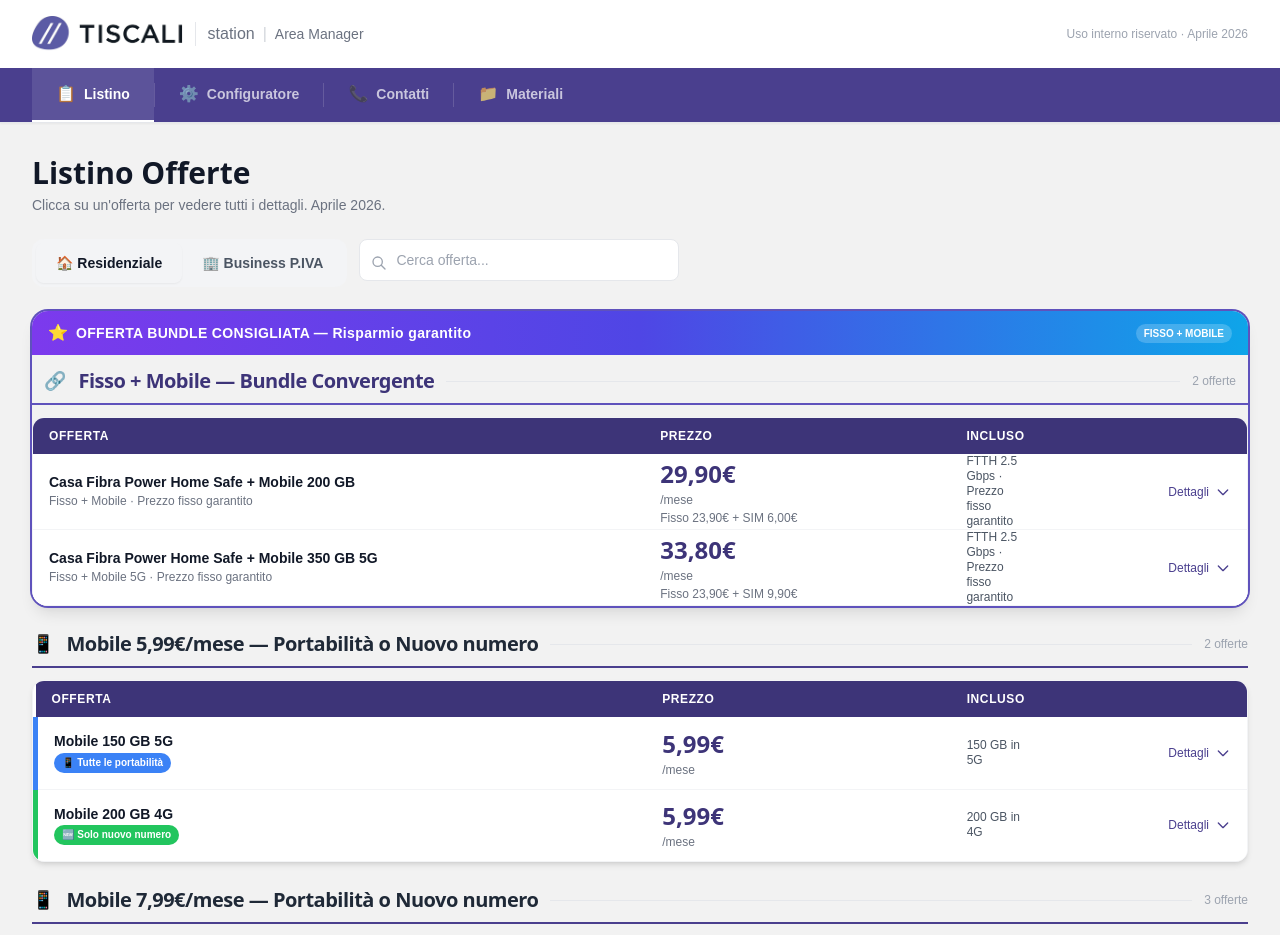
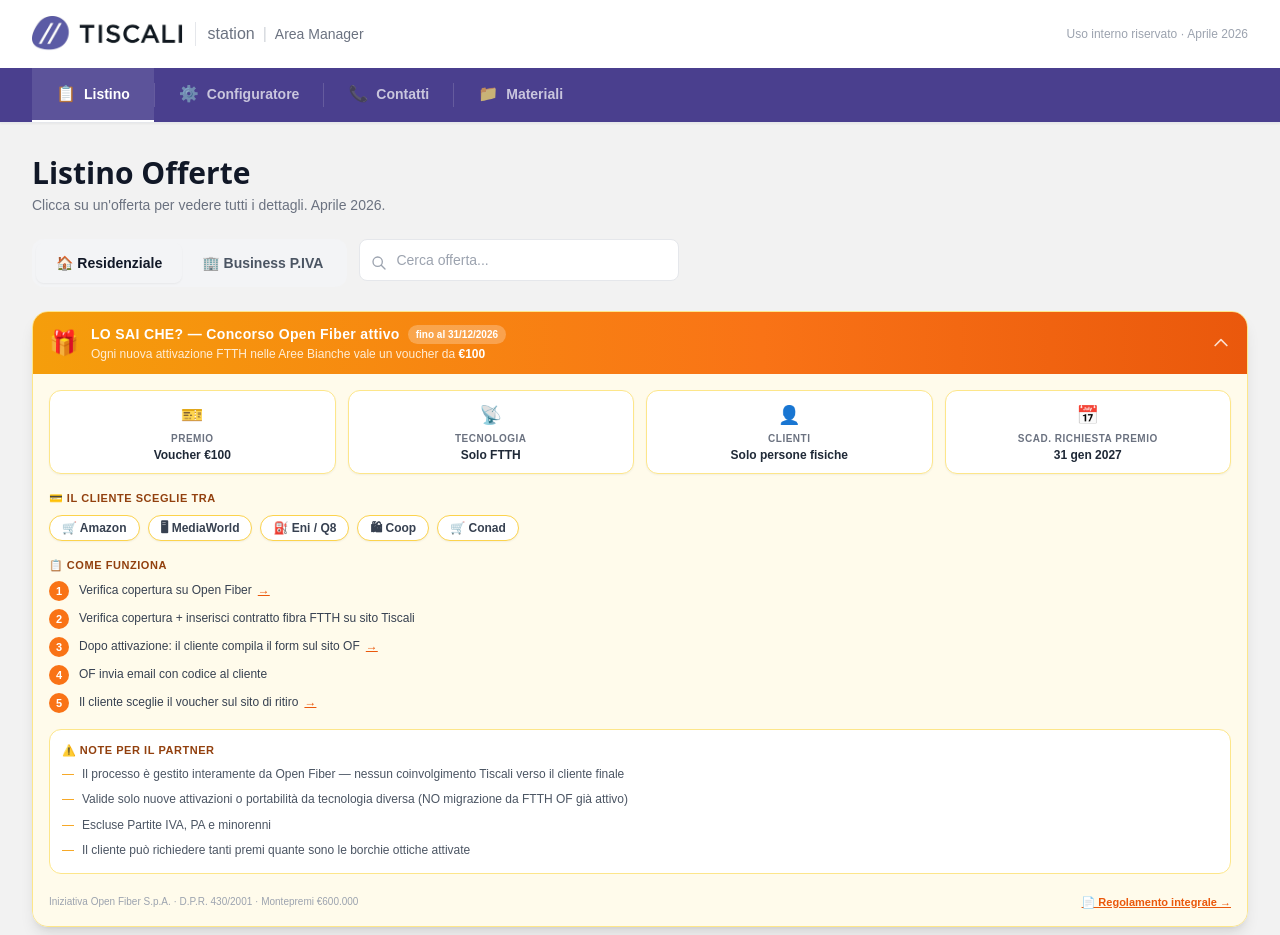
Before and after one commit to GiancarloMacea/tiscali-e2k, a React (Vite) app in the folder tiscali-e2k/: page / in a window 1280 px wide. Shown: the top 935 px of the page. Built offline with nearby package versions, Linux system fonts and the light colour scheme.

Commit message:
feat: banner concorso OF 'La Fibra che ti premia' in tab Residenziale

```diff
--- a/tiscali-e2k/src/components/Listino.jsx
+++ b/tiscali-e2k/src/components/Listino.jsx
@@ -359,6 +359,145 @@
   );
 }
 
+// ── Banner Concorso Open Fiber "La Fibra che ti premia" ───────────────────────
+// Generato con AI Claude · Maggio 2026
+// Mostra solo nel tab Residenziale. Espandibile/collassabile.
+// Concorso valido: 4 maggio – 31 dicembre 2026 · Premio: voucher €100
+function BannerConcorsoOF() {
+  const [aperto, setAperto] = useState(true);
+
+  const partner = ['🛒 Amazon', '🖥 MediaWorld', '⛽ Eni / Q8', '🛍 Coop', '🛒 Conad'];
+
+  const steps = [
+    { n: 1, testo: 'Verifica copertura su Open Fiber', link: 'https://openfiber.it/vinci-buono-4/' },
+    { n: 2, testo: 'Verifica copertura + inserisci contratto fibra FTTH su sito Tiscali', link: null },
+    { n: 3, testo: 'Dopo attivazione: il cliente compila il form sul sito OF', link: 'https://openfiber.it/richiedi-buono-regalo/' },
+    { n: 4, testo: 'OF invia email con codice al cliente', link: null },
+    { n: 5, testo: 'Il cliente sceglie il voucher sul sito di ritiro', link: 'https://ritirailtuopremio.openfiber.it/' },
+  ];
+
+  return (
+    <div className="mb-6 rounded-2xl overflow-hidden shadow-lg border border-amber-200">
+      {/* Header sempre visibile */}
+      <button
+        onClick={() => setAperto(p => !p)}
+        className="w-full text-left"
+        style={{ background: 'linear-gradient(90deg, #f59e0b 0%, #f97316 60%, #ea580c 100%)' }}
+      >
+        <div className="px-4 py-3 flex items-center gap-3">
+          <span className="text-2xl">🎁</span>
+          <div className="flex-1 min-w-0">
+            <div className="flex items-center gap-2 flex-wrap">
+              <span className="text-white font-bold text-sm tracking-wide">LO SAI CHE? — Concorso Open Fiber attivo</span>
+              <span className="bg-white bg-opacity-25 text-white text-[10px] font-bold px-2 py-0.5 rounded-full whitespace-nowrap">
+                fino al 31/12/2026
+              </span>
+            </div>
+            <p className="text-orange-100 text-xs mt-0.5">
+              Ogni nuova attivazione FTTH nelle Aree Bianche vale un voucher da <strong className="text-white">€100</strong>
+            </p>
+          </div>
+          <div className="flex-shrink-0 text-white opacity-80">
+            <svg className={`w-5 h-5 transition-transform duration-200 ${aperto ? 'rotate-180' : ''}`}
+              fill="none" stroke="currentColor" viewBox="0 0 24 24">
+              <path strokeLinecap="round" strokeLinejoin="round" strokeWidth={2} d="M19 9l-7 7-7-7" />
+            </svg>
+          </div>
+        </div>
+      </button>
+
+      {/* Corpo espandibile */}
+      {aperto && (
+        <div className="bg-amber-50 px-4 py-4 space-y-4">
+
+          {/* Info chiave */}
+          <div className="grid grid-cols-2 sm:grid-cols-4 gap-3">
+            {[
+              { label: 'Premio', valore: 'Voucher €100', icona: '🎫' },
+              { label: 'Tecnologia', valore: 'Solo FTTH', icona: '📡' },
+              { label: 'Clienti', valore: 'Solo persone fisiche', icona: '👤' },
+              { label: 'Scad. richiesta premio', valore: '31 gen 2027', icona: '📅' },
+            ].map(item => (
+              <div key={item.label} className="bg-white rounded-xl border border-amber-200 px-3 py-2.5 text-center shadow-sm">
+                <div className="text-lg mb-0.5">{item.icona}</div>
+                <p className="text-[10px] text-gray-500 uppercase tracking-wider font-semibold">{item.label}</p>
+                <p className="text-xs font-bold text-gray-800 mt-0.5 leading-tight">{item.valore}</p>
+              </div>
+            ))}
+          </div>
+
+          {/* Partner voucher */}
+          <div>
+            <p className="text-[11px] font-bold text-amber-800 uppercase tracking-wider mb-2">💳 Il cliente sceglie tra</p>
+            <div className="flex flex-wrap gap-2">
+              {partner.map(p => (
+                <span key={p} className="bg-white border border-amber-300 text-gray-700 text-xs font-semibold px-3 py-1 rounded-full shadow-sm">
+                  {p}
+                </span>
+              ))}
+            </div>
+          </div>
+
+          {/* Procedura */}
+          <div>
+            <p className="text-[11px] font-bold text-amber-800 uppercase tracking-wider mb-2">📋 Come funziona</p>
+            <div className="space-y-2">
+              {steps.map(s => (
+                <div key={s.n} className="flex items-start gap-2.5">
+                  <span className="flex-shrink-0 w-5 h-5 rounded-full text-[11px] font-bold flex items-center justify-center text-white"
+                    style={{ backgroundColor: '#f97316' }}>
+                    {s.n}
+                  </span>
+                  <span className="text-xs text-gray-700 leading-relaxed flex-1">
+                    {s.testo}
+                    {s.link && (
+                      <button
+                        onClick={() => window.open(s.link, '_blank')}
+                        className="ml-1.5 text-orange-600 underline font-medium hover:text-orange-800 transition-colors"
+                      >
+                        →
+                      </button>
+                    )}
+                  </span>
+                </div>
+              ))}
+            </div>
+          </div>
+
+          {/* Note importanti + link regolamento */}
+          <div className="bg-white border border-amber-200 rounded-xl p-3 space-y-1.5">
+            <p className="text-[11px] font-bold text-amber-800 uppercase tracking-wider mb-1">⚠️ Note per il Partner</p>
+            {[
+              'Il processo è gestito interamente da Open Fiber — nessun coinvolgimento Tiscali verso il cliente finale',
+              'Valide solo nuove attivazioni o portabilità da tecnologia diversa (NO migrazione da FTTH OF già attivo)',
+              'Escluse Partite IVA, PA e minorenni',
+              'Il cliente può richiedere tanti premi quante sono le borchie ottiche attivate',
+            ].map((nota, i) => (
+              <div key={i} className="flex items-start gap-2 text-xs text-gray-600">
+                <span className="text-amber-500 flex-shrink-0 mt-px">—</span>
+                <span className="leading-relaxed">{nota}</span>
+              </div>
+            ))}
+          </div>
+
+          {/* Footer con link regolamento */}
+          <div className="flex flex-wrap items-center justify-between gap-2 pt-1">
+            <p className="text-[10px] text-gray-400">
+              Iniziativa Open Fiber S.p.A. · D.P.R. 430/2001 · Montepremi €600.000
+            </p>
+            <button
+              onClick={() => window.open('https://openfiber.it/app/uploads/2026/05/OpenFiber_LaFibrachetipremia_Regolamento_2026.pdf', '_blank')}
+              className="text-[11px] font-semibold text-orange-600 hover:text-orange-800 underline transition-colors"
+            >
+              📄 Regolamento integrale →
+            </button>
+          </div>
+        </div>
+      )}
+    </div>
+  );
+}
+
 // ── LISTINO PRINCIPALE ────────────────────────────────────────────────────────
 export default function Listino() {
   const [segmento, setSegmento] = useState('residenziale');
@@ -449,6 +588,9 @@
         </div>
       </div>
 
+      {/* Banner concorso Open Fiber — solo residenziale */}
+      {segmento === 'residenziale' && <BannerConcorsoOF />}
+
       {/* Avviso IVA */}
       {segmento === 'business' && (
         <div className="flex items-center gap-2 bg-amber-50 border border-amber-200 rounded-lg px-4 py-2.5 mb-5 text-sm text-amber-800">
```
